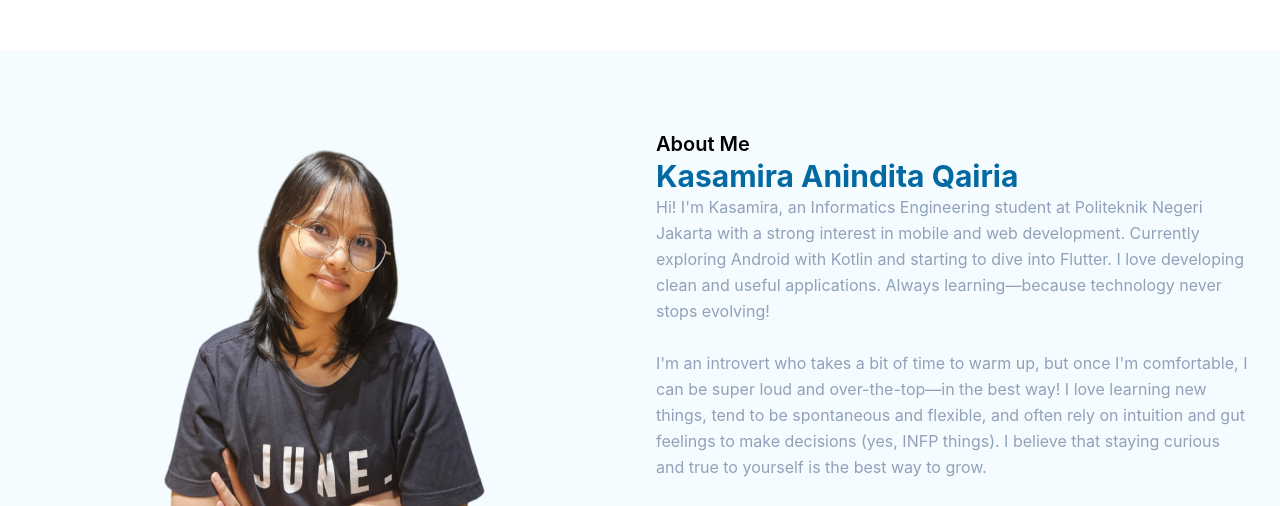
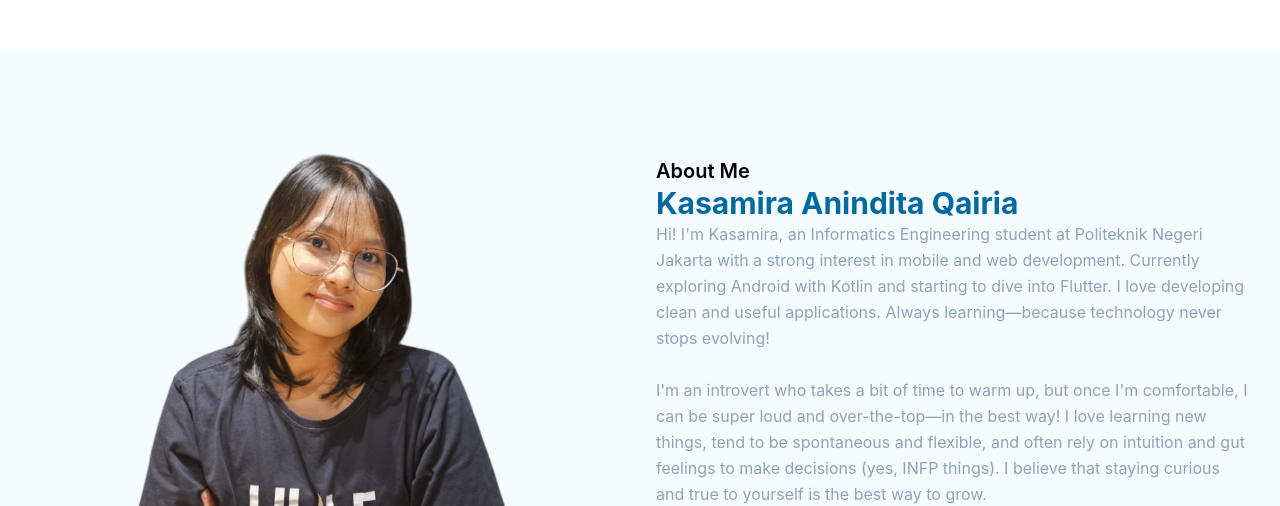
Before and after one commit to kasanindit/portofolio-web-tailwindcss, a website: page index.html in a window 1280 px wide. Shown: the part 1150-1656 px from the top of the page. Drawn offline with nearby package versions, Linux system fonts and the light colour scheme.

Commit message:
update img

```diff
--- a/index.html
+++ b/index.html
@@ -199,7 +199,7 @@
         <div class="container mt-8 mb-16">
             <div class="flex flex-wrap">
                 <img src="src/img/me33.png" alt="Kasamira Anindita Qairia"
-                    class="max-w-full mx-auto mt-2 w-100 h-auto relative z-10">
+                    class="max-w-full mx-auto mt-2 w-120 h-auto relative z-10">
                 <div class="w-full self-center px-4 lg:w-1/2 mt-4">
                     <h1 class="text-base font-semibold md:text-xl lg:text-1.5xl">About Me</h1>
                     <h2 class="text-2xl font-bold text-primary md:text-2.5xl lg:text-3xl">Kasamira Anindita Qairia</h2>
```
Also changed, not shown: src/output.css.
